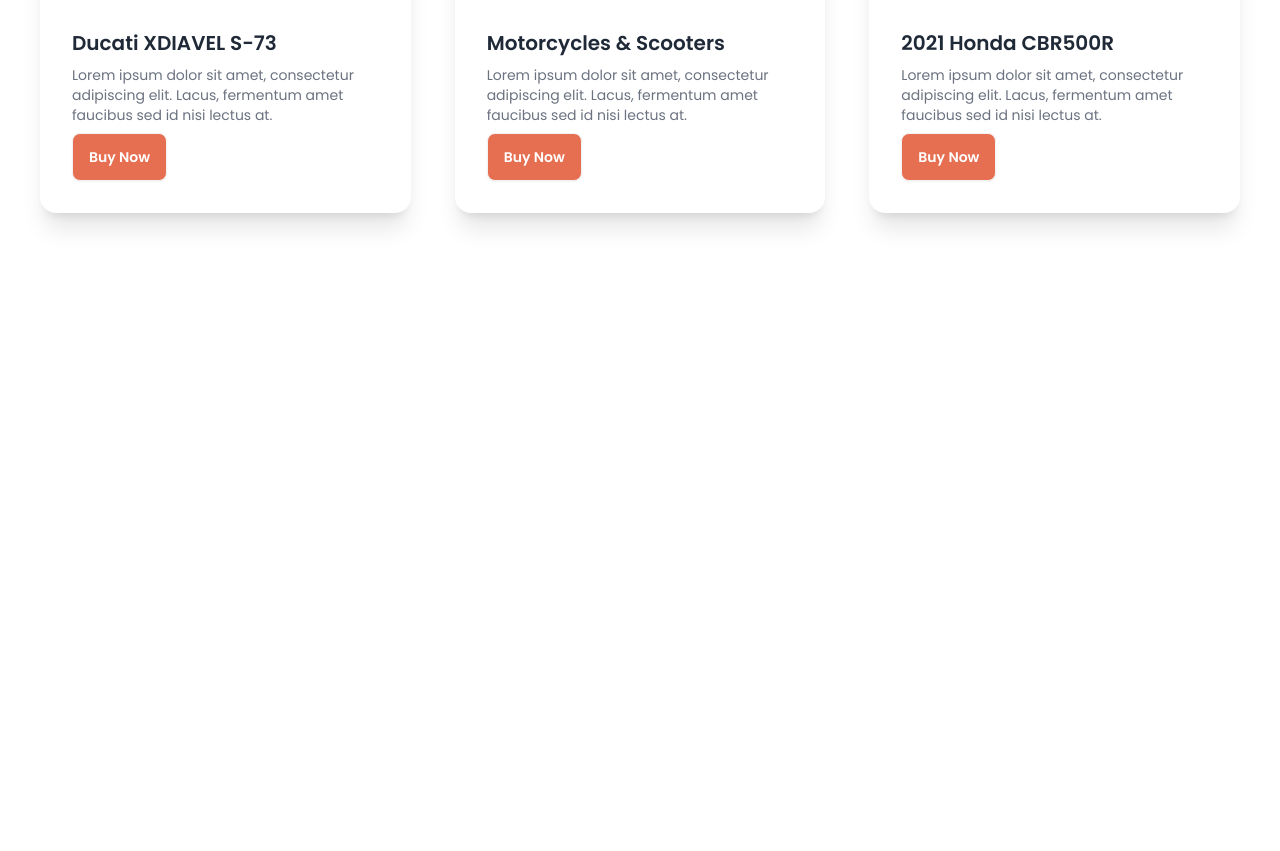
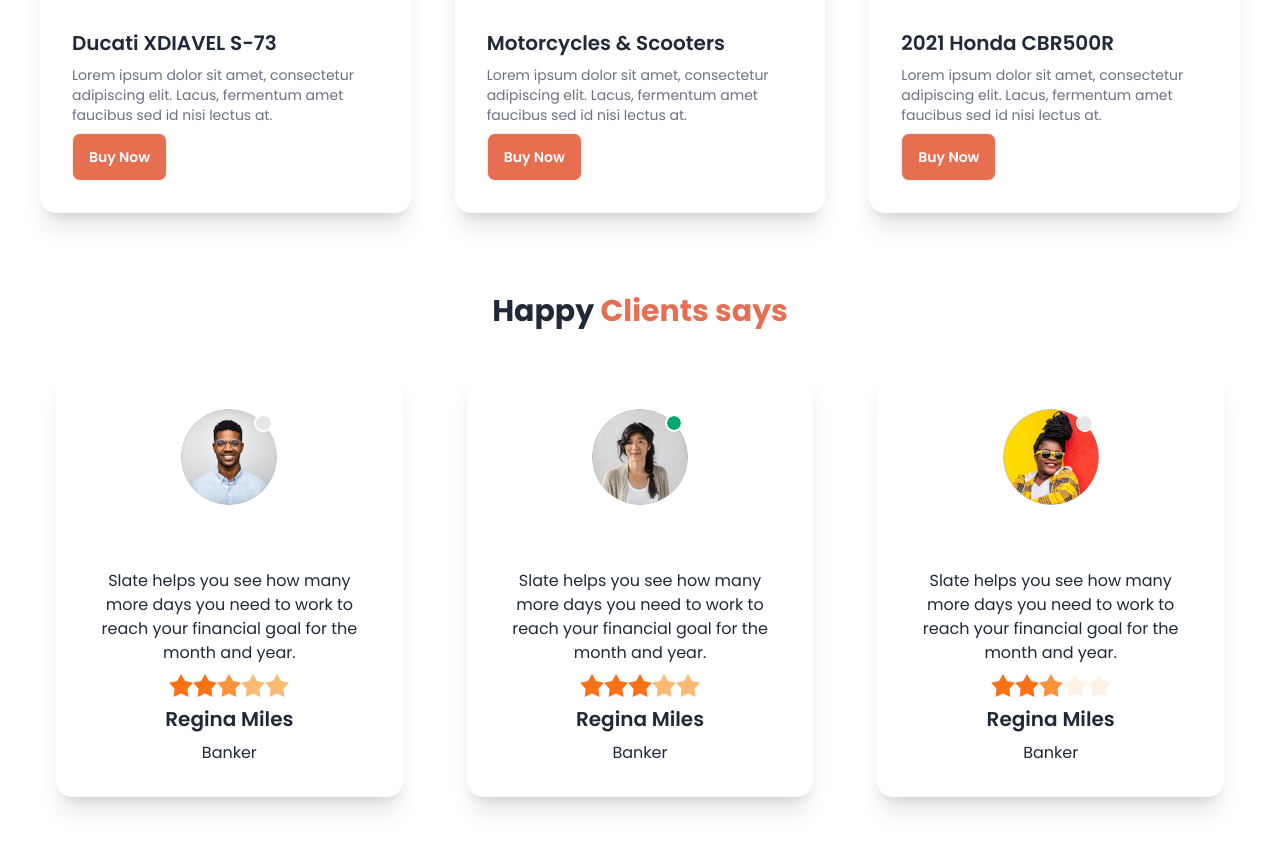
Before and after one commit to mdrasel97/biker-zone, a plain HTML site: page index.html in a window 1280 px wide. Shown: the part 1576-2427 px from the top of the page. Before the commit the page ends 1853 px from the top, so only its background shows below. Drawn offline with nearby package versions, Linux system fonts and the light colour scheme.

Commit message:
happy clients section added

```diff
--- a/index.html
+++ b/index.html
@@ -225,7 +225,97 @@
       </section>
 
       <!-- Happy Clients says -->
+    <section class="md:mb-32 mb-20 md:mt-20">
+      <h2 class="font-bold text-3xl text-center">Happy <span class="text-bike-primary">Clients says</span></h2>
+      <!-- client card container -->
+       <div class="mt-10 grid grid-cols-1 md:grid-cols-2 lg:grid-cols-3 justify-center px-14 gap-16">
+        <!-- client card-1  -->
+        <div class="card bg-base-100 shadow-xl space-y-8">
+          <figure class="px-10 pt-10">
+            <div class="avatar offline">
+              <div class="w-24 rounded-full">
+                <img src="./images/others/user-1.png" />
+              </div>
+            </div>
+          </figure>
+          <div class="card-body items-center text-center">
+            <p>Slate helps you see how
+              many more days you need
+              to work to reach your financial
+              goal for the month and year.</p>
 
+              <div class="rating">
+                <input type="radio" name="rating-2" class="mask mask-star-2 bg-orange-500" />
+                <input type="radio" name="rating-2" class="mask mask-star-2 bg-orange-500" />
+                <input type="radio" name="rating-2" class="mask mask-star-2 bg-orange-400"
+                  checked="checked" />
+                <input type="radio" name="rating-2" class="mask mask-star-2 bg-orange-300" />
+                <input type="radio" name="rating-2" class="mask mask-star-2 bg-orange-300" />
+              </div>
+
+              <h4 class="card-title">Regina Miles</h4>
+              <p class="text-center">Banker</p>
+          </div>
+        </div>
+        <!-- client card-2  -->
+        <div class="card bg-base-100 shadow-xl space-y-8">
+          <figure class="px-10 pt-10">
+            <div class="avatar online">
+              <div class="w-24 rounded-full">
+                <img src="./images/others/user-2.png" />
+              </div>
+            </div>
+          </figure>
+          <div class="card-body items-center text-center">
+            <p>Slate helps you see how
+              many more days you need
+              to work to reach your financial
+              goal for the month and year.</p>
+
+              <div class="rating">
+                <input type="radio" name="rating-2" class="mask mask-star-2 bg-orange-500" />
+                <input type="radio" name="rating-2" class="mask mask-star-2 bg-orange-500" />
+                <input type="radio" name="rating-2" class="mask mask-star-2 bg-orange-500"
+                  checked="checked" />
+                <input type="radio" name="rating-2" class="mask mask-star-2 bg-orange-300" />
+                <input type="radio" name="rating-2" class="mask mask-star-2 bg-orange-300" />
+              </div>
+
+              <h4 class="card-title">Regina Miles</h4>
+              <p class="text-center">Banker</p>
+          </div>
+        </div>
+        <!-- client card-3  -->
+        <div class="card bg-base-100 shadow-xl space-y-8">
+          <figure class="px-10 pt-10">
+            <div class="avatar offline">
+              <div class="w-24 rounded-full">
+                <img src="./images/others/user-3.png" />
+              </div>
+            </div>
+          </figure>
+          <div class="card-body items-center text-center">
+            <p>Slate helps you see how
+              many more days you need
+              to work to reach your financial
+              goal for the month and year.</p>
+
+              <div class="rating">
+                <input type="radio" name="rating-2" class="mask mask-star-2 bg-orange-500" />
+                <input type="radio" name="rating-2" class="mask mask-star-2 bg-orange-500" />
+                <input type="radio" name="rating-2" class="mask mask-star-2 bg-orange-400"
+                  checked="checked" />
+                <input type="radio" name="rating-2" class="mask mask-star-2 bg-orange-300" />
+                <input type="radio" name="rating-2" class="mask mask-star-2 bg-orange-300" />
+              </div>
+
+              <h4 class="card-title">Regina Miles</h4>
+              <p class="text-center">Banker</p>
+          </div>
+        </div>
+
+       </div>
+    </section>
    </main>
 
 
```
